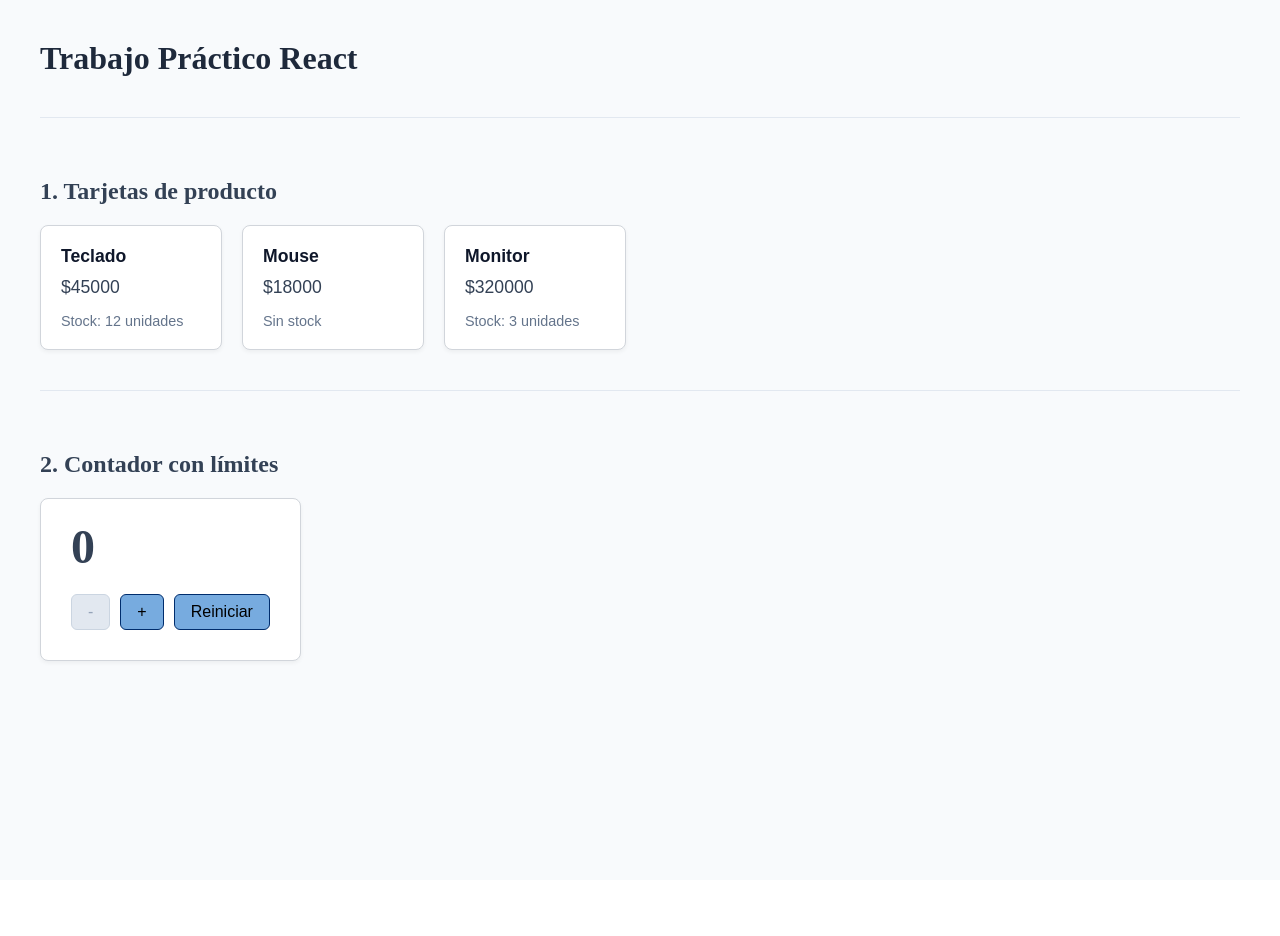
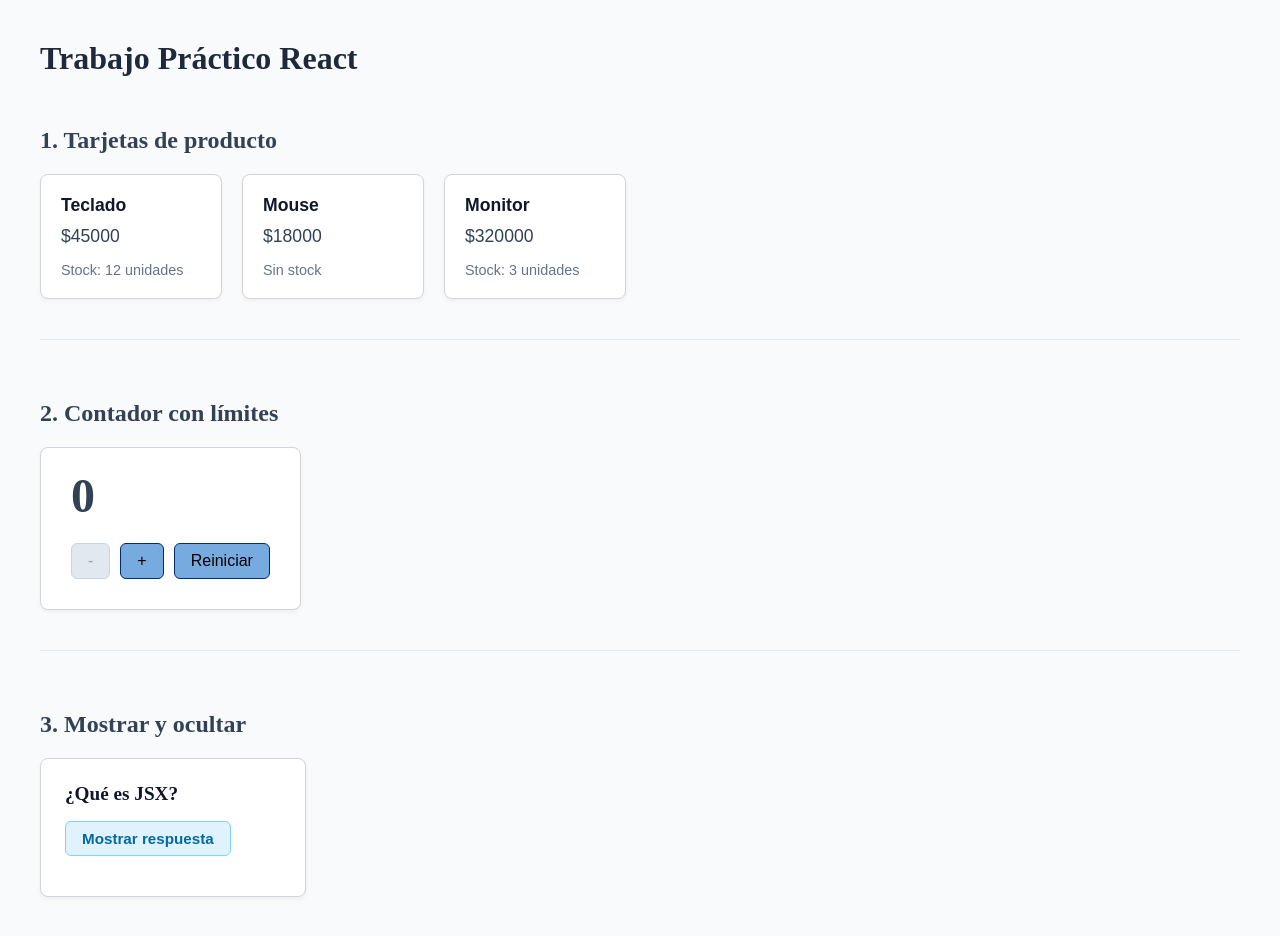
Before and after one commit to Vitale71/Ejercicios-React, a React (Vite) app in the folder clase-front/: page / in a window 1280 px wide. Before the commit the page ends 880 px from the top, so only its background shows below. Built offline with nearby package versions, Linux system fonts and the light colour scheme.

Commit message:
Ejercicio 3

```diff
--- a/clase-front/src/App.tsx
+++ b/clase-front/src/App.tsx
@@ -1,14 +1,12 @@
 import { Producto } from './components/Producto';
 import { Contador } from './components/Contador';
+import { Pregunta } from './components/Pregunta';
 import './App.css';
 
 function App() {
   return (
     <div className="contenedor-principal">
       <h1 className="titulo-tp">Trabajo Práctico React</h1>
-
-      {/* Línea divisoria */}
-      <hr className="separador" />
 
       {/* Sección del Ejercicio 1 */}
       <section className="seccion-ejercicio">
@@ -20,7 +18,6 @@ function App() {
         </div>
       </section>
 
-      {/* Línea divisoria */}
       <hr className="separador" />
 
       {/* Sección del Ejercicio 2 */}
@@ -29,6 +26,17 @@ function App() {
         <Contador />
       </section>
 
+      <hr className="separador" />
+
+      {/* Sección del Ejercicio 3 */}
+      <section className="seccion-ejercicio">
+        <h2>3. Mostrar y ocultar</h2>
+        <Pregunta
+          pregunta="¿Qué es JSX?"
+          respuesta="Una sintaxis que permite escribir estructura parecida a HTML dentro de JavaScript. Se transforma en llamadas a funciones de React."
+        />
+      </section>
+
     </div>
   );
 }
--- /dev/null
+++ b/clase-front/src/components/Pregunta.css
@@ -0,0 +1,40 @@
+.tarjeta-pregunta {
+  border: 1px solid #d1d5db;
+  border-radius: 8px;
+  padding: 24px;
+  width: 100%;
+  max-width: 500px; /* Limitamos el ancho para que se lea mejor */
+  background-color: white;
+  box-shadow: 0 2px 4px rgba(0,0,0,0.05);
+}
+
+.titulo-pregunta {
+  margin: 0 0 16px 0;
+  color: #0f172a;
+  font-size: 1.2rem;
+}
+
+.boton-alternar {
+  background-color: #e0f2fe; /* Celeste clarito */
+  color: #0369a1;
+  border: 1px solid #7dd3fc;
+  padding: 8px 16px;
+  border-radius: 6px;
+  font-size: 0.95rem;
+  font-weight: 600;
+  cursor: pointer;
+  margin-bottom: 16px;
+  transition: background-color 0.2s;
+}
+
+.boton-alternar:hover {
+  background-color: #bae6fd;
+}
+
+.texto-respuesta {
+  margin: 0;
+  color: #334155;
+  line-height: 1.5; /* Mejora la legibilidad del párrafo */
+  border-top: 1px solid #e2e8f0;
+  padding-top: 16px;
+}
--- /dev/null
+++ b/clase-front/src/components/Pregunta.tsx
@@ -0,0 +1,36 @@
+import { useState } from 'react';
+import './Pregunta.css';
+
+type PreguntaProps = {
+  pregunta: string;
+  respuesta: string;
+};
+
+export function Pregunta({ pregunta, respuesta }: PreguntaProps) {
+  // Inicializamos el estado en 'false' para que la respuesta arranque oculta
+  const [visible, setVisible] = useState(false);
+
+  // Esta función invierte el valor actual del estado al hacer clic[cite: 5]
+  const alternarVisibilidad = () => {
+    setVisible(!visible); // Si es true pasa a false, si es false pasa a true[cite: 5]
+  };
+
+  return (
+    <div className="tarjeta-pregunta">
+      <h3 className="titulo-pregunta">{pregunta}</h3>
+
+      {/* El operador ternario cambia el texto del botón según el estado 'visible' */}
+      <button onClick={alternarVisibilidad} className="boton-alternar">
+        {visible ? "Ocultar respuesta" : "Mostrar respuesta"}
+      </button>
+
+      {/*
+        Renderizado condicional con el operador lógico AND (&&).
+        Si 'visible' es true, se renderiza el párrafo. Si es false, React lo ignora.
+      */}
+      {visible && (
+        <p className="texto-respuesta">{respuesta}</p>
+      )}
+    </div>
+  );
+}
```
